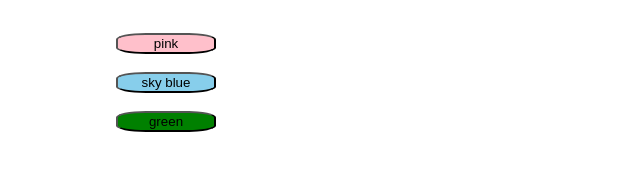
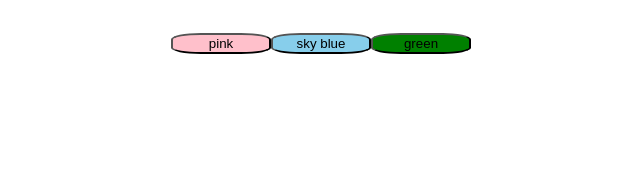
Before and after one commit to mira-kine/lab-03a-better-nametag, a plain HTML site: page index.html in a window 1280 px wide. Shown: the part 516-686 px from the top of the page, without its empty margins (319-959 px from the left). Drawn offline with nearby package versions, Linux system fonts and the light colour scheme; files that its build step writes are made by us from their sources.

Commit message:
styled buttons

```diff
--- a/index.html
+++ b/index.html
@@ -44,11 +44,13 @@
         <footer id="footer"></footer>
         <br>
         <br>
+    <div class=colorButton >
         <button id="pink">pink</button>
         <br>
         <button id="skyBlue">sky blue</button>
         <br>
         <button id="green">green</button>
+    </div>
         <script type="module" src="./app.js"></script>
     </section>
 </body>
--- a/styles/style.css
+++ b/styles/style.css
@@ -96,18 +96,12 @@ header, footer {
     background-color: pink;
     border-radius: 30%;
     width: 100px;
-    display: grid;
-    justify-content: center;
-    text-align: center;
 }
 
 #skyBlue {
     background-color: skyblue;
     border-radius: 30%;
     width: 100px;
-    display: grid;
-    justify-content: center;
-    text-align: center;
 }
 
 #green {
@@ -115,7 +109,12 @@ header, footer {
     border-radius: 30%;
     border: 30%;
     width: 100px;
-    display: grid;
+}
+
+.colorButton {
+    display: flex;
+    flex-direction: row;
     justify-content: center;
     text-align: center;
+
 }
```
